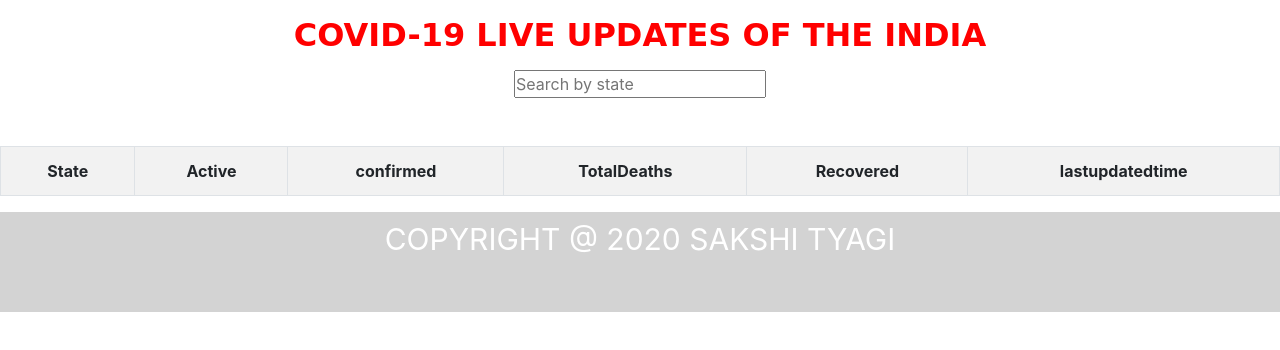
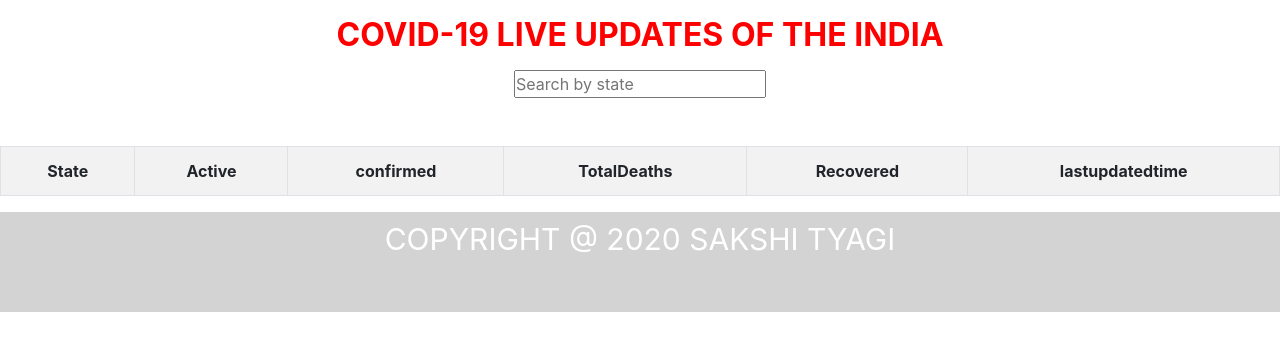
Before and after one commit to sakshi5g/corona, a plain HTML site: page indiacorona.html in a window 1280 px wide. Drawn offline with nearby package versions, Linux system fonts and the light colour scheme; no server answers.

Commit message:
Update indiastyle.css

```diff
--- a/indiastyle.css
+++ b/indiastyle.css
@@ -11,7 +11,7 @@ body{
 .chngeclr{
     animation: colorchnge 1s infinite;
     font-weight: bolder;
-    font-family: 'Flamenco', cursive
+
 }
 @keyframes colorchnge{
     0%{color: red}
```
